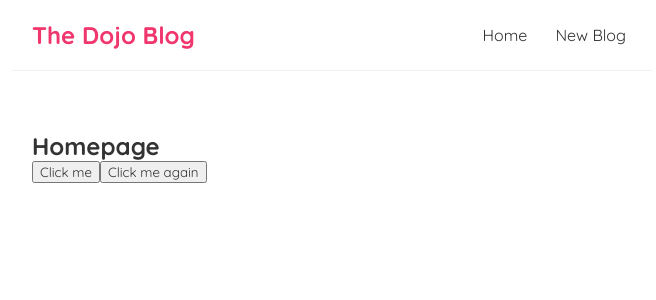
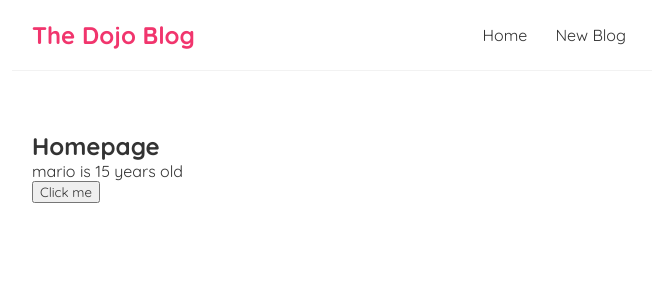
Before and after one commit to dhanikaa/demo-react, a React (Create React App) app: page /create in a window 1280 px wide. Shown: the top 300 px of the page, without its empty margins (308-964 px from the left). Built offline with nearby package versions, Linux system fonts and the light colour scheme; the HTML template or start-up script is replaced by a standard one.

Commit message:
useState hooks

```diff
--- a/public/index.html
+++ b/public/index.html
@@ -2,42 +2,17 @@
 <html lang="en">
   <head>
     <meta charset="utf-8" />
-    <link rel="icon" href="%PUBLIC_URL%/favicon.ico" />
     <meta name="viewport" content="width=device-width, initial-scale=1" />
     <meta name="theme-color" content="#000000" />
     <meta
       name="description"
       content="Web site created using create-react-app"
     />
-    <link rel="apple-touch-icon" href="%PUBLIC_URL%/logo192.png" />
-    <!--
-      manifest.json provides metadata used when your web app is installed on a
-      user's mobile device or desktop. See https://developers.google.com/web/fundamentals/web-app-manifest/
-    -->
     <link rel="manifest" href="%PUBLIC_URL%/manifest.json" />
-    <!--
-      Notice the use of %PUBLIC_URL% in the tags above.
-      It will be replaced with the URL of the `public` folder during the build.
-      Only files inside the `public` folder can be referenced from the HTML.
-
-      Unlike "/favicon.ico" or "favicon.ico", "%PUBLIC_URL%/favicon.ico" will
-      work correctly both with client-side routing and a non-root public URL.
-      Learn how to configure a non-root public URL by running `npm run build`.
-    -->
     <title>Dhanika</title>
   </head>
   <body>
     <noscript>You need to enable JavaScript to run this app.</noscript>
     <div id="root"></div>
-    <!--
-      This HTML file is a template.
-      If you open it directly in the browser, you will see an empty page.
-
-      You can add webfonts, meta tags, or analytics to this file.
-      The build step will place the bundled scripts into the <body> tag.
-
-      To begin the development, run `npm start` or `yarn start`.
-      To create a production bundle, use `npm run build` or `yarn build`.
-    -->
   </body>
 </html>
--- a/src/components/Home.jsx
+++ b/src/components/Home.jsx
@@ -1,20 +1,19 @@
+import { useState } from "react";
+
 const Home = () => {
+    const [name, setName] = useState('mario');
+    const [age, setAge] = useState(15);
 
     const handleClick = () =>{
-        console.log("Hello ninjas!");
-    }
-
-    const handleCLickAgain = (name) =>{
-        console.log("Hello " + name);
+        setName('luigi');
+        setAge(18);
     }
 
     return (
         <div className="home">
             <h2>Homepage</h2>
+            <p>{name} is {age} years old</p>
             <button onClick={handleClick}>Click me</button>
-            <button onClick={() => {
-                handleCLickAgain("Dhanika")
-            }}>Click me again</button>
         </div>
      );
 }
```
